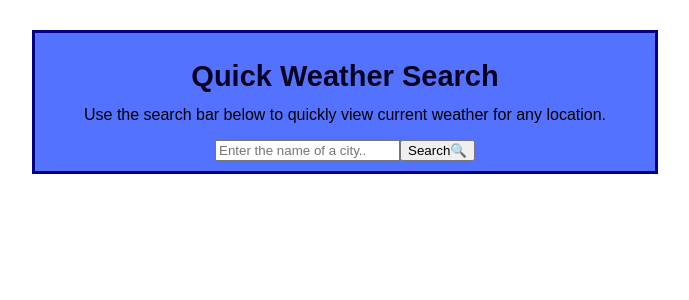
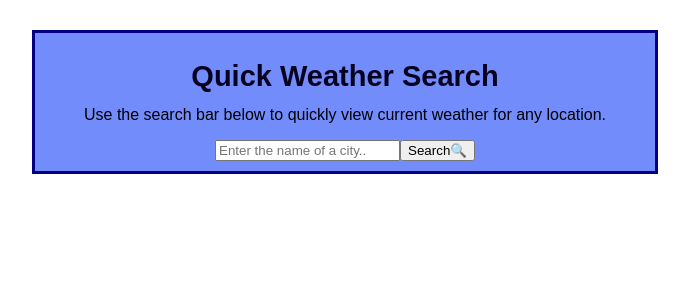
Before and after one commit to kittygreen87/weather-react-USE, a React (Create React App) app: page / in a window 1280 px wide. Shown: the top 300 px of the page, without its empty margins (295-984 px from the left). Built offline with nearby package versions, Linux system fonts and the light colour scheme.

Commit message:
changed background color

```diff
--- a/src/App.css
+++ b/src/App.css
@@ -40,7 +40,7 @@
 .App {
   max-width: 600px;
   margin: 30px auto;
-  background: rgb(82, 114, 255);
+  background: rgb(115, 140, 252);
   border: 3px solid navy;
   padding: 10px;
 }
```
